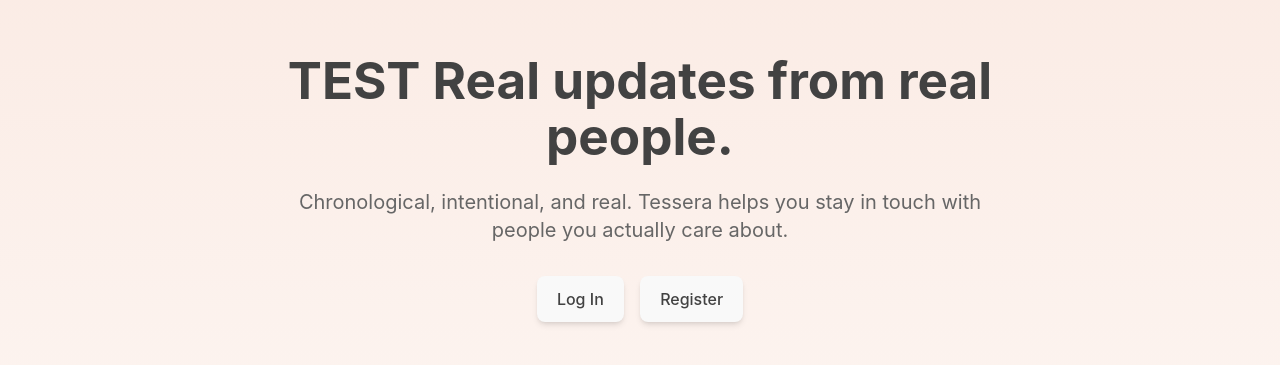
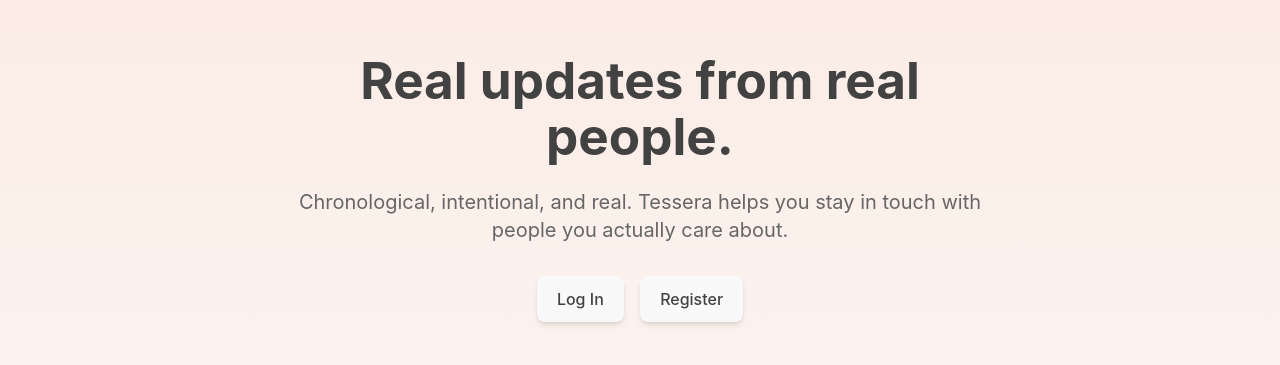
Before and after one commit to omarcruz999/Tessera, a React (Vite) app: page /landing in a window 1280 px wide. Shown: the part 213-578 px from the top of the page. Built offline with nearby package versions, Linux system fonts and the light colour scheme.

Commit message:
Update Landing.tsx

```diff
--- a/src/pages/Landing.tsx
+++ b/src/pages/Landing.tsx
@@ -35,7 +35,7 @@
     <div className="min-h-screen bg-gradient-to-b from-[#FAE8E0] to-[#FDF7F4] flex items-center justify-center">
       <div className="container max-w-3xl mx-auto px-6 text-center">
         <h1 className="text-4xl md:text-5xl lg:text-6xl font-bold text-[#424242] leading-tight mb-6">
-          TEST Real updates from real people.
+          Real updates from real people.
         </h1>
         <p className="text-xl text-[#666666] mb-8 mx-auto">
           Chronological, intentional, and real. Tessera helps you stay in touch with people you actually care about.
```
